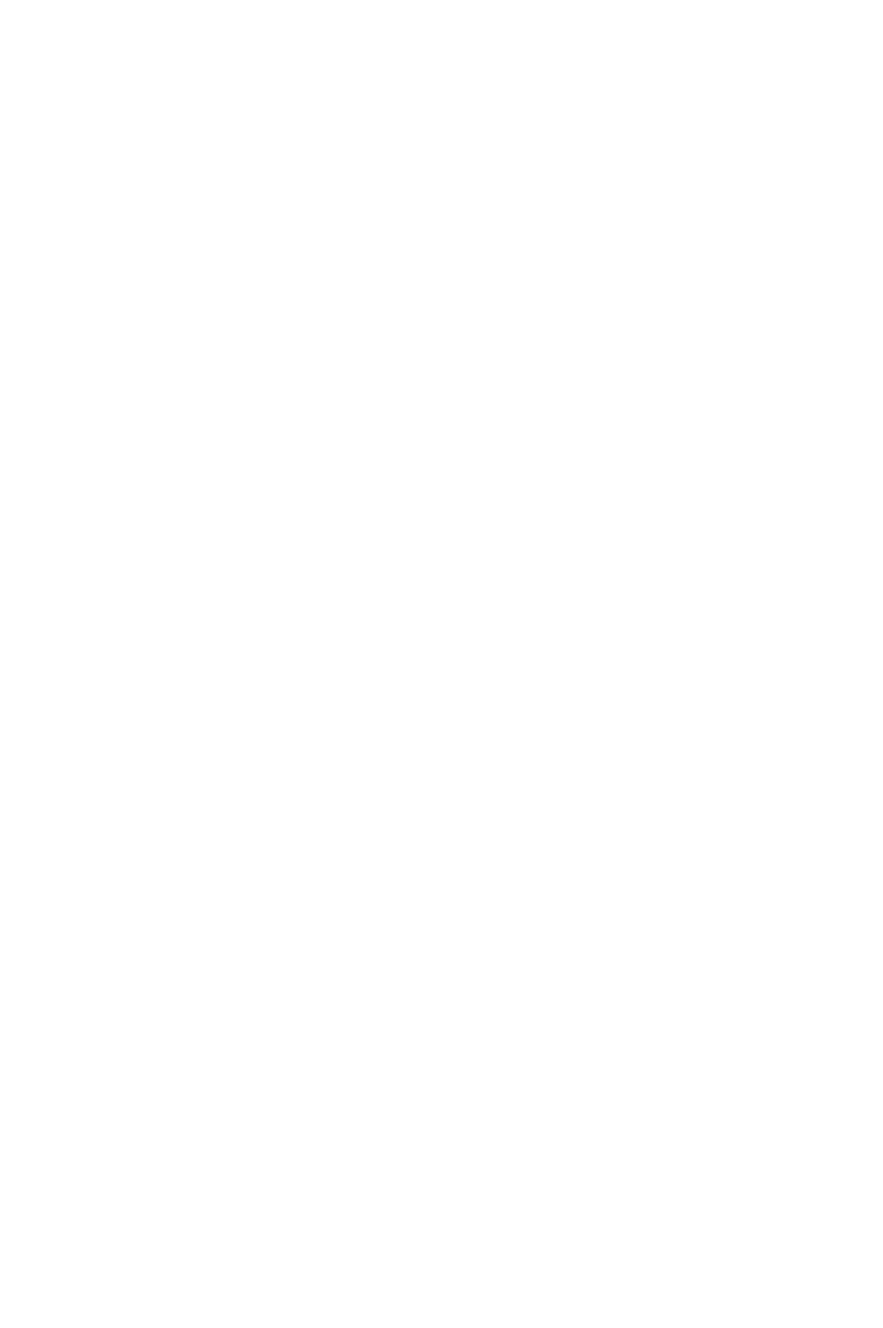
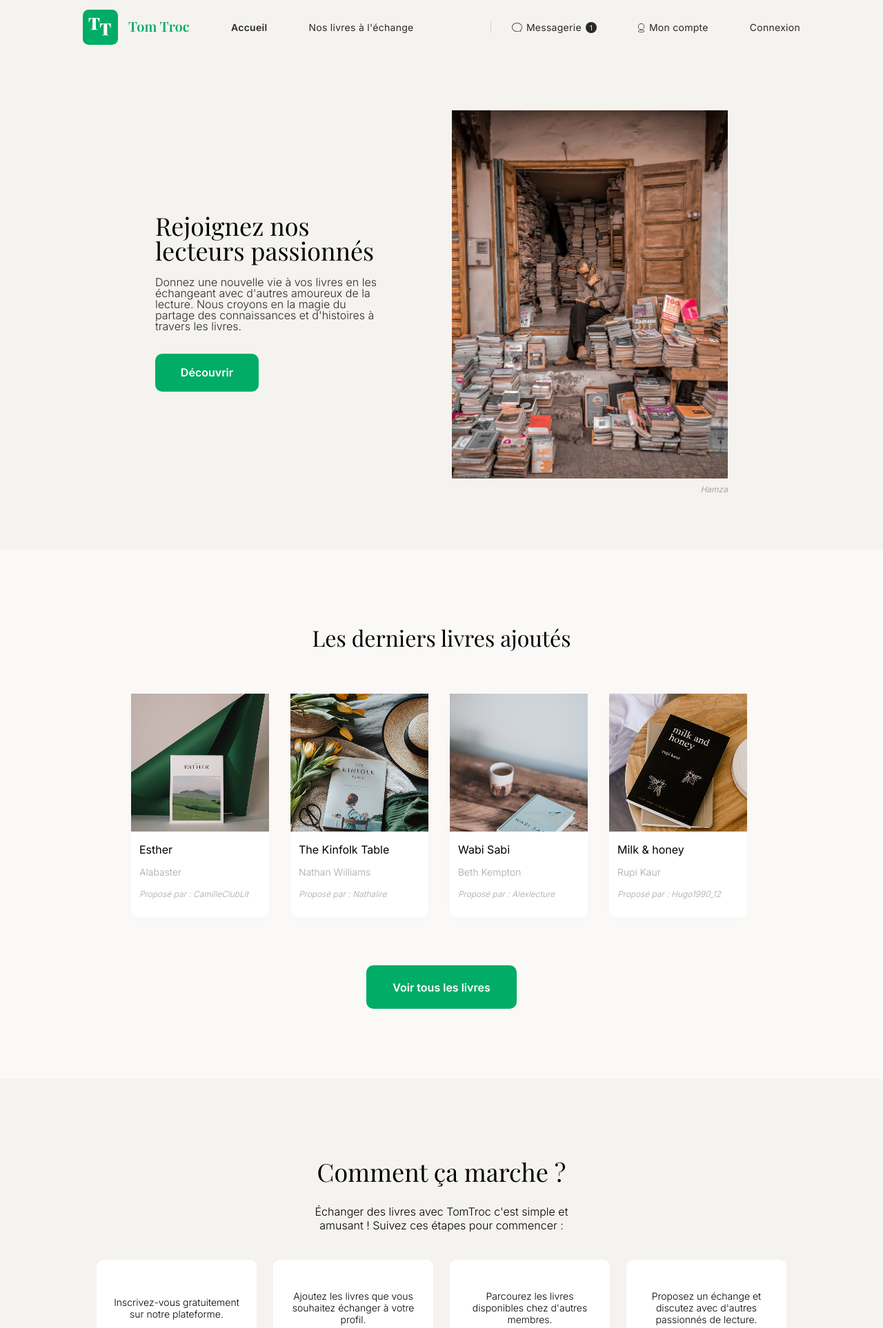
Before and after one commit to hecaton-core/TomTroc, a PHP site: page /views/home.php in a window 1280 px wide. Before the commit the part shown is empty. Shown: the top 1926 px of the page at 69% size. Before the commit the page ends 800 px from the top, so only its background shows below. Run offline with PHP 8.4, Linux system fonts and the light colour scheme.

Commit message:
Création page d'accueil complète + MàJ CSS

```diff
--- a/assets/style.css
+++ b/assets/style.css
@@ -130,3 +130,324 @@ main {
     text-decoration: none;
     font-size: 12px;
 }
+
+/* HOME - Section intro */
+
+.home-intro {
+    display: flex;
+    align-items: center;
+    justify-content: center;
+    gap: 100px;
+    padding: 80px 40px;
+}
+
+.intro-content {
+    width: 330px;
+    flex-shrink: 0;
+}
+
+.intro-content h1 {
+    font-family: 'Playfair Display', serif;
+    font-size: 36px;
+    font-weight: 400;
+    line-height: 1;
+    color: #000000;
+    margin: 0 0 20px;
+}
+
+.intro-content p {
+    font-family: 'Inter', sans-serif;
+    font-size: 16px;
+    font-weight: 300;
+    line-height: 1;
+    color: #292929;
+    margin: 0 0 32px;
+}
+
+.intro-button {
+    display: inline-flex;
+    align-items: center;
+    justify-content: center;
+
+    min-width: 150px;
+    min-height: 55px;
+    padding: 0 20px;
+
+    background-color: #00ac66;
+    color: #ffffff;
+    border-radius: 10px;
+
+    font-family: 'Inter', sans-serif;
+    font-size: 16px;
+    font-weight: 600;
+    text-decoration: none;
+
+    transition: background-color 0.5s ease;
+}
+
+.intro-button:hover {
+    background-color: #006d41;
+}
+
+.intro-image {
+    margin: 0;
+}
+
+.intro-image img {
+    display: block;
+    width: 400px;
+    height: auto;
+}
+
+.intro-image figcaption {
+    font-family: 'Inter', sans-serif;
+    font-size: 12px;
+    font-weight: 400;
+    font-style: italic;
+    color: #a6a6a6;
+    text-align: right;
+    margin-top: 8px;
+}
+
+/*HOME - Section Derniers livres ajoutés */
+
+.home-latest-books {
+    background-color: #faf9f7;
+    padding: 80px 40px;
+    text-align: center;
+}
+
+.home-latest-books h2 {
+    font-family: 'Playfair Display', serif;
+    font-size: 32px;
+    font-weight: 400;
+    margin-bottom: 60px;
+}
+
+.latest-books-grid {
+    display: grid;
+    grid-template-columns: repeat(4, 1fr);
+    gap: 24px;
+    max-width: 900px;
+    margin: 0 auto 48px;
+}
+
+.latest-books-button {
+    display: inline-flex;
+    align-items: center;
+    justify-content: center;
+    padding: 14px 28px;
+    margin: 22px 38px 22px 38px;
+
+    background-color: #00ac66;
+    color: #ffffff;
+    border-radius: 10px;
+    min-height: 63px;
+    min-width: 218px;
+    box-sizing: border-box;
+
+    font-family: 'Inter', sans-serif;
+    font-size: 16px;
+    font-weight: 600;
+    text-decoration: none;
+
+    transition: background-color 0.5s ease;
+}
+
+.latest-books-button:hover {
+    background-color: #006d41;
+}
+
+/* Relatif aux "book cards" de la section précédente */
+
+.book-card {
+    text-align: left;
+    width: 200px;
+    min-height: 324px;
+    background-color: #ffffff;
+
+    border-radius: 0 0 10px 10px;
+    box-shadow: 0 4px 24px rgba(0, 0, 0, 0.01);
+
+    overflow: hidden;
+}
+
+.book-card:hover {
+    box-shadow: 0 4px 24px rgba(0, 0, 0, 0.05);
+}
+
+.book-card img {
+    width: 100%;
+    height: auto;
+    aspect-ratio: 1/1;
+    object-fit: cover;
+    display: block;
+}
+
+.book-card-link {
+    display: block;
+    width: 100%;
+    height: 100%;
+    color: inherit;
+    text-decoration: none;
+}
+
+.book-card h3 {
+    font-family: 'Inter', sans-serif;
+    font-size: 16px;
+    font-weight: 400;
+    margin: 16px 0 8px;
+    margin-left: 12px;
+}
+
+.book-card p {
+    margin-left: 12px;
+    margin-right: 12px;
+}
+
+.book-author {
+    font-family: 'Inter', sans-serif;
+    font-size: 14px;
+    font-weight: 300;
+    color: #a6a6a6;
+    margin-bottom: 16px;
+}
+
+.book-owner {
+    font-family: 'Inter', sans-serif;
+    font-size: 12px;
+    font-weight: 300;
+    font-style: italic;
+    color: #a6a6a6;
+}
+
+/*HOME - Section "Comment ça marche ?" */
+
+.home-steps {
+    background-color: #f5f3ef;
+    text-align: center;
+    padding: 80px 20px;
+}
+
+.home-steps h2 {
+    font-family: 'Playfair Display', serif;
+    font-size: 36px;
+    font-weight: 400;
+    margin-bottom: 24px;
+}
+
+.steps-description {
+    max-width: 420px;
+    margin: 0 auto 40px;
+    font-family: 'Inter', sans-serif;
+    font-weight: 300;
+    font-size: 16px;
+}
+
+.steps-grid {
+    display: grid;
+    grid-template-columns: repeat(4, 1fr);
+    gap: 24px;
+    max-width: 1000px;
+    margin: 0 auto 40px;
+}
+
+.step-card {
+    background-color: #ffffff;
+    border-radius: 10px;
+    padding: 30px 20px;
+    display: flex;
+    align-items: center;
+    justify-content: center;
+    min-height: 139px;
+    min-width: 215px;
+}
+
+.step-card p {
+    margin: 0;
+    font-family: 'Inter', sans-serif;
+    font-size: 14px;
+    font-weight: 300;
+}
+
+.steps-button {
+    display: inline-flex;
+    align-items: center;
+    justify-content: center;
+    padding: 14px 28px;
+    margin: 22px 38px 22px 38px;
+
+    background-color: transparent;
+    color: #00ac66;
+    border: 1px solid #00ac66;
+    border-radius: 10px;
+    min-height: 63px;
+    min-width: 218px;
+    box-sizing: border-box;
+
+    font-family: 'Inter', sans-serif;
+    font-size: 16px;
+    font-weight: 600;
+    text-decoration: none;
+
+    transition: background-color 0.4s ease;
+}
+
+.steps-button:hover {
+    background-color: #006d41;
+    color: #ffffff;
+}
+
+/*HOME - Section "Nos Valeurs" */
+
+.home-values {
+    background-color: #f5f3ef;
+}
+
+.values-banner {
+    display: block;
+    width: 100%;
+    height: 230px;
+    object-fit: cover;
+}
+
+.values-content {
+    max-width: 450px;
+    margin: 0 auto;
+    padding: 80px 20px;
+}
+
+.values-content h2 {
+    font-family: 'Playfair Display', serif;
+    font-size: 32px;
+    font-weight: 400;
+    margin-bottom: 30px;
+}
+
+.values-content p {
+    font-family: 'Inter', sans-serif;
+    font-size: 16px;
+    font-weight: 300;
+    line-height: 1.5;
+    margin-bottom: 20px;
+}
+
+.values-signature {
+    display: flex;
+    justify-content: space-between;
+    align-items: center;
+    margin-top: 5px;
+}
+
+.values-signature span {
+    font-family: 'Inter', sans-serif;
+    font-size: 12px;
+    font-style: italic;
+    color: #a6a6a6;
+}
+
+.values-signature img {
+    width: 120px;
+    height: auto;
+    transform: translateX(30px);
+}
--- a/views/home.php
+++ b/views/home.php
@@ -0,0 +1,83 @@
+<?php require __DIR__ . '/partials/header.php'; ?>
+
+<section class="home-intro">
+    <div class="intro-content">
+        <h1>Rejoignez nos lecteurs passionnés</h1>
+        <p>Donnez une nouvelle vie à vos livres en les échangeant avec d'autres amoureux de la lecture.
+            Nous croyons en la magie du partage des connaissances et d'histoires à travers les livres.
+        </p>
+        <a href="index.php?action=catalog" class="intro-button">Découvrir</a>
+    </div>
+    <figure class="intro-image"><img src="assets/images/home_bibliotheque_large.png" alt="Une librairie remplie de livres">
+        <figcaption>Hamza</figcaption>
+    </figure>
+</section>
+
+<section class="home-latest-books">
+    <h2>Les derniers livres ajoutés</h2>
+    <div class="latest-books-grid">
+        <article class="book-card">
+            <a href="index.php?action=book&id=1" class="book-card-link"><img src="assets/images/book_esther.png" alt="Photo du livre Esther">
+            <h3>Esther</h3>
+            <p class="book-author">Alabaster</p>
+            <p class="book-owner">Proposé par : CamilleClubLit</p></a>
+        </article>
+        <article class="book-card">
+            <a href="index.php?action=book&id=1" class="book-card-link"><img src="assets/images/book_kinfolk_table.png" alt="Photo du livre The Kinfolk Table">
+            <h3>The Kinfolk Table</h3>
+            <p class="book-author">Nathan Williams</p>
+            <p class="book-owner">Proposé par : Nathalire</p></a>
+        </article>
+        <article class="book-card">
+            <a href="index.php?action=book&id=1" class="book-card-link"><img src="assets/images/book_wabi_sabi.png" alt="Photo du livre Wabi Sabi">
+            <h3>Wabi Sabi</h3>
+            <p class="book-author">Beth Kempton</p>
+            <p class="book-owner">Proposé par : Alexlecture</p></a>
+        </article>
+        <article class="book-card">
+            <a href="index.php?action=book&id=1" class="book-card-link"><img src="assets/images/book_milk_honey.png" alt="Photo du livre Milk & Honey">
+            <h3>Milk & honey</h3>
+            <p class="book-author">Rupi Kaur</p>
+            <p class="book-owner">Proposé par : Hugo1990_12</p></a>
+        </article>
+    </div>
+    <a href="index.php?action=catalog" class="latest-books-button">Voir tous les livres</a>
+</section>
+
+<section class="home-steps">
+    <h2>Comment ça marche ?</h2>
+    <p class="steps-description">Échanger des livres avec TomTroc c'est simple et amusant ! Suivez ces étapes pour commencer :</p>
+    <div class="steps-grid">
+        <div class="step-card">
+            <p>Inscrivez-vous gratuitement sur notre plateforme.</p>
+        </div>
+        <div class="step-card">
+            <p>Ajoutez les livres que vous souhaitez échanger à votre profil.</p>
+        </div>
+        <div class="step-card">
+            <p>Parcourez les livres disponibles chez d'autres membres.</p>
+        </div>
+        <div class="step-card">
+            <p>Proposez un échange et discutez avec d'autres passionnés de lecture.</p>
+        </div>
+    </div>
+    <a href="index.php?action=catalog" class="steps-button">Voir tous les livres</a>
+</section>
+
+<section class="home-values">
+    <img src="assets/images/home_bandeau_rayonnage.png" alt="lectrice devant une bibliotheque" class="values-banner">
+    <div class="values-content">
+        <h2>Nos valeurs</h2>
+        <p>Chez Tom Troc, nous mettons l'accent sur le partage,la découverte et la communauté. Nos valeurs sont ancrées
+            dans notre passion pour les livres et notre désir de créer des liens entre les lecteurs. Nous croyons en la puissance
+            des histoires pour rassembler les gens et inspirer des conversations enrichissantes.</p>
+        <p>Notre association a été fondée avec une conviction profonde : chaque livre mérite d'être lu et partagé.</p>
+        <p>Nous sommes passionnés par la création d'une plateforme conviviale qui permet aux lecteurs de se connecter, de partager
+            leurs découvertes littéraires et d'échanger des livres qui attendent patiemment sur les étagères.</p>
+        <div class="values-signature">
+            <span>L'équipe Tom Troc</span><img src="assets/images/home_coeur_vert_vectoriel.svg" alt="">
+        </div>
+    </div>
+</section>
+
+<?php require __DIR__ . '/partials/footer.php'; ?>
--- a/views/partials/header.php
+++ b/views/partials/header.php
@@ -5,7 +5,7 @@
         <meta name="viewport" content="width=device-width, initial-scale=1.0">
         <title>TomTroc</title>
         <link rel="preconnect" href="https://fonts.googleapis.com"><link rel="preconnect" href="https://fonts.gstatic.com" crossorigin>
-        <link href="https://fonts.googleapis.com/css2?family=Inter:wght@400;500;600;700&display=swap" rel="stylesheet">
+        <link href="https://fonts.googleapis.com/css2?family=Inter:wght@300;400;500;600;700&family=Playfair+Display:wght@400&display=swap" rel="stylesheet">
         <link rel="stylesheet" href="assets/style.css">
     </head>
 
```
Also changed, not shown: assets/images/book_esther.png (added), assets/images/book_kinfolk_table.png (added), assets/images/book_milk_honey.png (added), assets/images/book_wabi_sabi.png (added), assets/images/home_bandeau_rayonnage.png (renamed from assets/images/accueil_bandeau_rayonnage.png), assets/images/home_bibliotheque_large.png (renamed from assets/images/accueil_bibiotheque_large.png), assets/images/home_bibliotheque_mobile.png (renamed from assets/images/accueil_bibliotheque_mobile.png), assets/images/home_coeur_vert_vectoriel.svg (renamed from assets/images/accueil_coeur_vert_vectoriel.svg).
